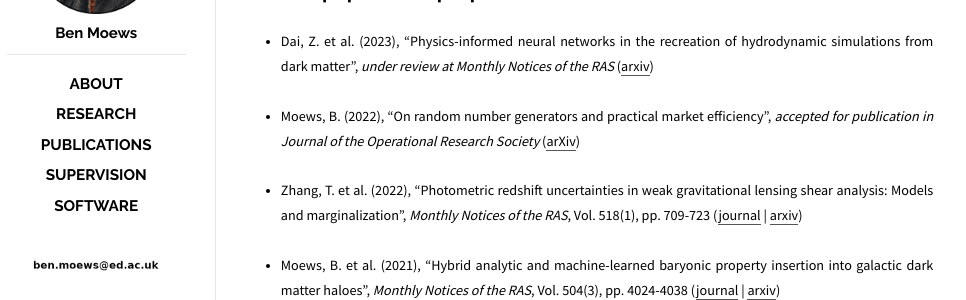
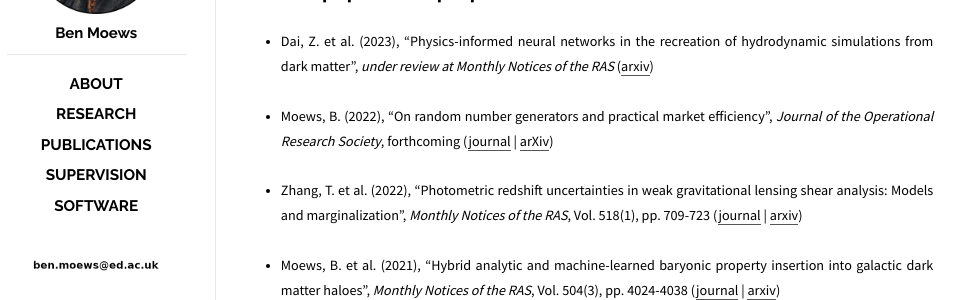
Before and after one commit to moews/moews.github.io, a Jekyll site: the page built from _posts/2017-03-25-publications.md, in a window 1280 px wide. Shown: the part 166-466 px from the top of the page, without its empty margins (143-1109 px from the left). Built offline with Jekyll 4.4.1, drawn with Linux system fonts in a browser that asks for light colours.

Commit message:
Update 2017-03-25-publications.md

```diff
--- a/_posts/2017-03-25-publications.md
+++ b/_posts/2017-03-25-publications.md
@@ -12,7 +12,7 @@ categories: posts
 
 * <small>Dai, Z. et al. (2023), "Physics-informed neural networks in the recreation of hydrodynamic simulations from dark matter", _under review at Monthly Notices of the RAS_ ([arxiv](https://arxiv.org/abs/2303.14090))</small>
 
-* <small>Moews, B. (2022), "On random number generators and practical market efficiency", _accepted for publication in Journal of the Operational Research Society_ ([arXiv](https://arxiv.org/abs/2305.17419))</small>
+* <small>Moews, B. (2022), "On random number generators and practical market efficiency", _Journal of the Operational Research Society_, forthcoming ([journal](https://www.tandfonline.com/doi/full/10.1080/01605682.2023.2219292) | [arXiv](https://arxiv.org/abs/2305.17419))</small>
 
 * <small>Zhang, T. et al. (2022), "Photometric redshift uncertainties in weak gravitational lensing shear analysis: Models and marginalization", _Monthly Notices of the RAS_, Vol. 518(1), pp. 709-723 ([journal](https://doi.org/10.1093/mnras/stac3090) | [arxiv](https://arxiv.org/abs/2206.10169))</small>
 
```
